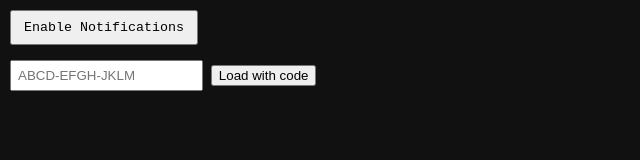
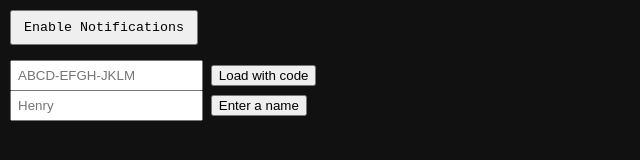
Before and after one commit to dev-nuII/lilguy-notifier, a website: page index.html in a window 1280 px wide. Shown: the whole page, without its empty margins (0-640 px from the left). Drawn offline with Linux system fonts and the light colour scheme.

Commit message:
Fix position of user input div in index.html

```diff
--- a/index.html
+++ b/index.html
@@ -32,7 +32,7 @@
   <input id="recoveryInput" placeholder="ABCD-EFGH-JKLM" style="padding: 6px;">
   <button id="redeemBtn">Load with code</button>
 </div>
-<div style="position: fixed; top: 900px; left: 10px; z-index: 10; font-family: monospace;">
+<div style="position: fixed; top: 90px; left: 10px; z-index: 10; font-family: monospace;">
   <input id="recoveryInput" placeholder="Henry" style="padding: 6px;">
   <button id="userName">Enter a name</button>
 </div>
```
